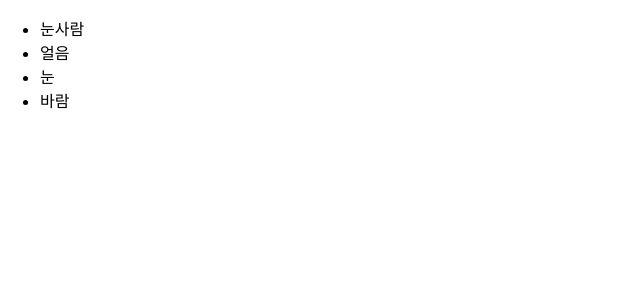
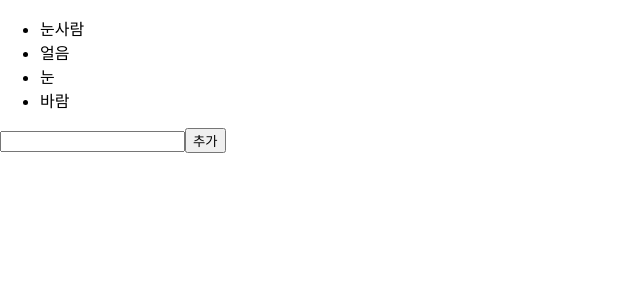
Before and after one commit to buuusy/React-basic, a React (Create React App) app in the folder front/: page / in a window 1280 px wide. Shown: the top 300 px of the page, without its empty margins (0-640 px from the left). Built offline with nearby package versions, Linux system fonts and the light colour scheme.

Commit message:
배열컴포넌트 동적으로 생성

```diff
--- a/front/src/IterationSample.js
+++ b/front/src/IterationSample.js
@@ -1,10 +1,36 @@
-import React, { useLayoutEffect } from 'react';
+import React, { useState } from 'react';
 
 const IterationSample = () => {
-  const names = ['눈사람', '얼음', '눈', '바람'];
-  const nameList = names.map((name, i) => <li key={i}>{name}</li>);
+  const [names, setNames] = useState([
+    { id: 1, text: '눈사람' },
+    { id: 2, text: '얼음' },
+    { id: 3, text: '눈' },
+    { id: 4, text: '바람' },
+  ]);
 
-  return <ul>{nameList}</ul>;
+  const [inputText, setInputText] = useState('');
+  const [nextId, setNextId] = useState(5);
+
+  const onChange = (e) => {
+    setInputText(e.target.value);
+  };
+
+  const onClick = () => {
+    const nextNames = names.concat({ id: nextId, text: inputText });
+    setNextId(nextId + 1);
+    setNames(nextNames);
+    setInputText('');
+  };
+
+  const nameList = names.map((name) => <li key={name.id}>{name.text}</li>);
+
+  return (
+    <div>
+      <ul>{nameList}</ul>
+      <input value={inputText} onChange={onChange} />
+      <button onClick={onClick}>추가</button>
+    </div>
+  );
 };
 
 export default IterationSample;
```
